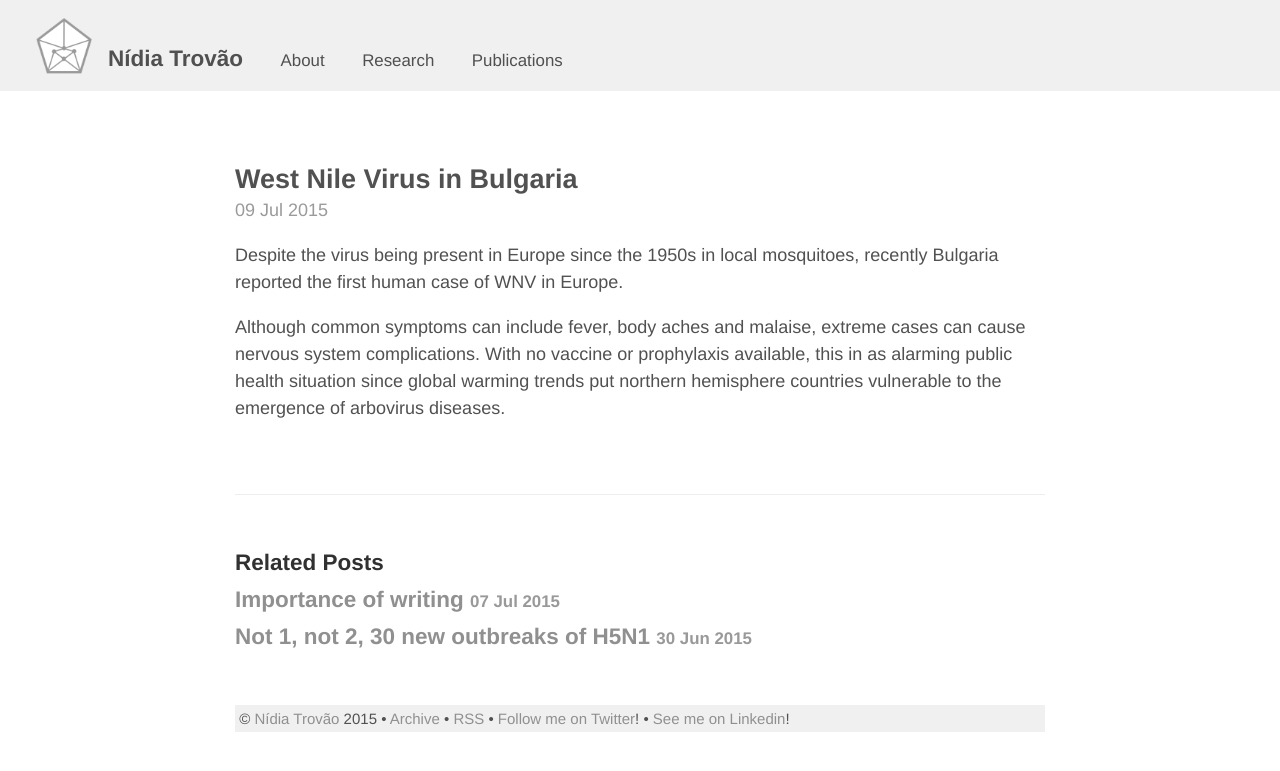
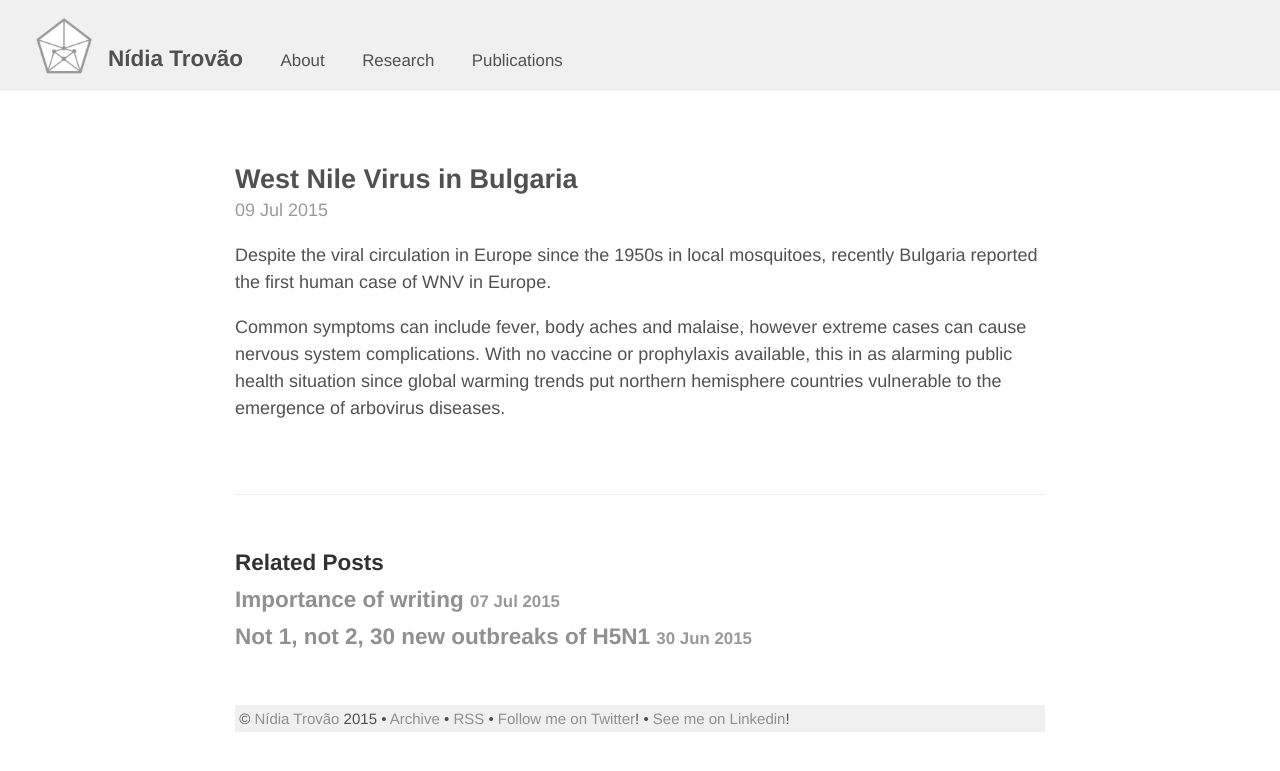
Before and after one commit to nidiatrovao/nidiatrovao.github.io, a Jekyll site: the page built from _posts/2015-07-09-wnv-bulgaria.md, in a window 1280 px wide. Shown: the top 771 px of the page. Built offline with Jekyll 4.4.1, drawn with Linux system fonts in a browser that asks for light colours.

Commit message:
edit 3rd post

```diff
--- a/_posts/2015-07-09-wnv-bulgaria.md
+++ b/_posts/2015-07-09-wnv-bulgaria.md
@@ -2,7 +2,7 @@
 layout: post
 title: West Nile Virus in Bulgaria
 ---
-Despite the virus being present in Europe since the 1950s in local mosquitoes, recently Bulgaria reported the first human case of WNV in Europe.
+Despite the viral circulation in Europe since the 1950s in local mosquitoes, recently Bulgaria reported the first human case of WNV in Europe.
 
-Although common symptoms can include fever, body aches and malaise, extreme cases can cause nervous system complications.
+Common symptoms can include fever, body aches and malaise, however extreme cases can cause nervous system complications.
 With no vaccine or prophylaxis available, this in as alarming public health situation since global warming trends put northern hemisphere countries vulnerable to the emergence of arbovirus diseases.
```
